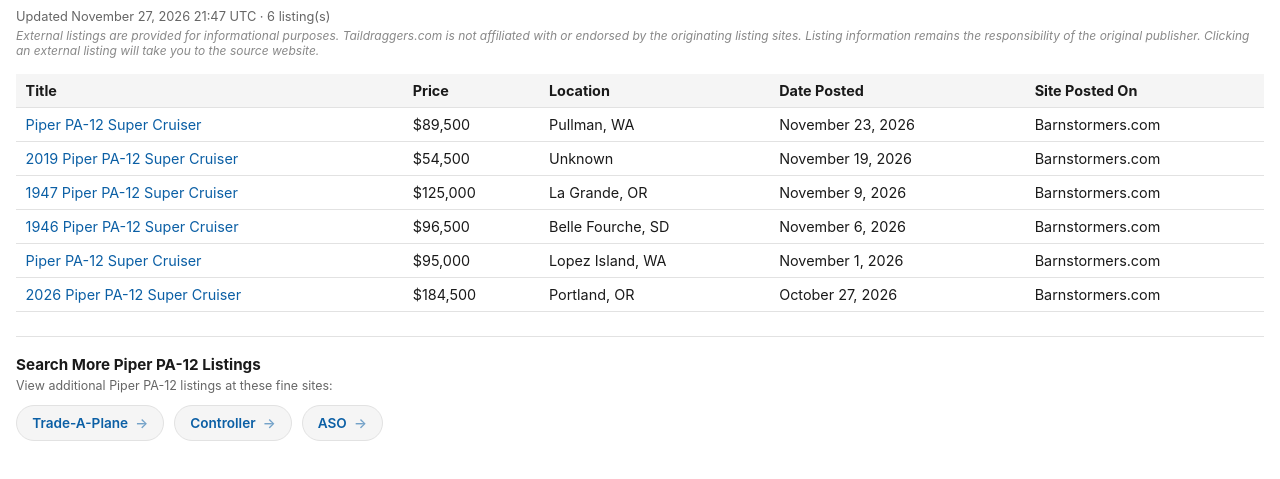
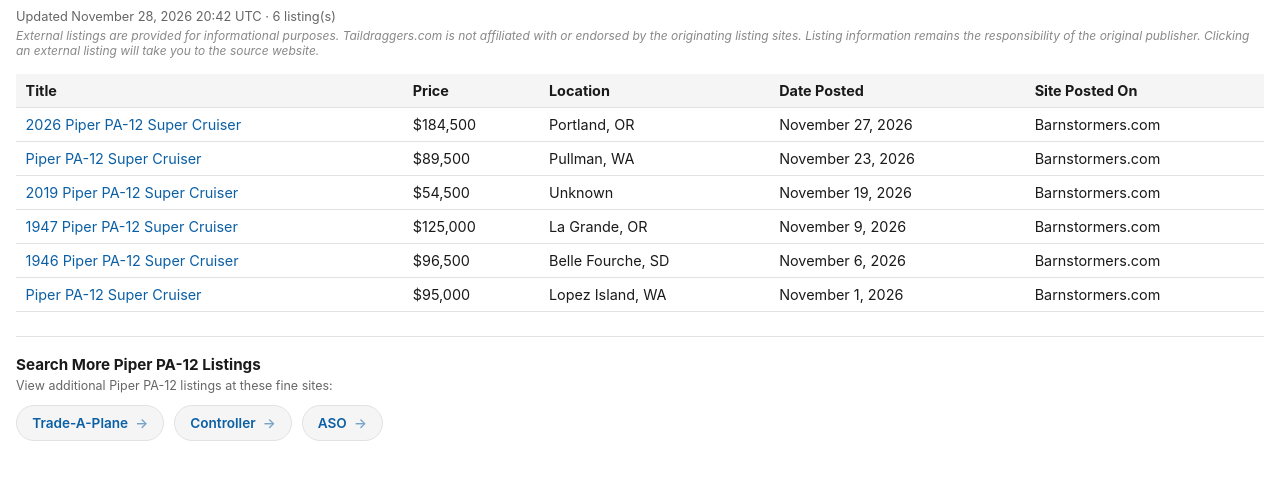
Before and after one commit to taildraggers/piper-pa12-for-sale, a plain HTML site: page docs/index.html in a window 1280 px wide. Shown: the part 43-522 px from the top of the page. Drawn offline with Linux system fonts and the light colour scheme.

Commit message:
Update Piper PA-12 listings (2026-11-28)

```diff
--- a/docs/index.html
+++ b/docs/index.html
@@ -76,19 +76,19 @@
 </head>
 <body>
   <h1>Other Piper PA-12 Ads on the Web</h1>
-  <div class="updated">Updated November 27, 2026 21:47 UTC &middot; 6 listing(s)</div>
+  <div class="updated">Updated November 28, 2026 20:42 UTC &middot; 6 listing(s)</div>
   <div class="disclaimer">External listings are provided for informational purposes. Taildraggers.com is not affiliated with or endorsed by the originating listing sites. Listing information remains the responsibility of the original publisher. Clicking an external listing will take you to the source website.</div>
   <table>
     <thead>
       <tr><th>Title</th><th>Price</th><th>Location</th><th>Date Posted</th><th>Site Posted On</th></tr>
     </thead>
     <tbody>
+        <tr><td><a href="https://www.barnstormers.com/classified-2063501-2026-PA-12-Super-Cruiser.html" target="_blank" rel="noopener noreferrer">2026 Piper PA-12 Super Cruiser</a></td><td>$184,500</td><td>Portland, OR</td><td>November 27, 2026</td><td>Barnstormers.com</td></tr>
         <tr><td><a href="https://www.barnstormers.com/classified-2044584-Piper-PA-12-Super-Cruiser.html" target="_blank" rel="noopener noreferrer">Piper PA-12 Super Cruiser</a></td><td>$89,500</td><td>Pullman, WA</td><td>November 23, 2026</td><td>Barnstormers.com</td></tr>
         <tr><td><a href="https://www.barnstormers.com/classified-2065151-2019-Experimental-PA-12.html" target="_blank" rel="noopener noreferrer">2019 Piper PA-12 Super Cruiser</a></td><td>$54,500</td><td>Unknown</td><td>November 19, 2026</td><td>Barnstormers.com</td></tr>
         <tr><td><a href="https://www.barnstormers.com/classified-2082815-1947-Piper-PA-12-Super-Cruiser.html" target="_blank" rel="noopener noreferrer">1947 Piper PA-12 Super Cruiser</a></td><td>$125,000</td><td>La Grande, OR</td><td>November 9, 2026</td><td>Barnstormers.com</td></tr>
         <tr><td><a href="https://www.barnstormers.com/classified-2082274-1946-Piper-PA-12-(150hp).html" target="_blank" rel="noopener noreferrer">1946 Piper PA-12 Super Cruiser</a></td><td>$96,500</td><td>Belle Fourche, SD</td><td>November 6, 2026</td><td>Barnstormers.com</td></tr>
         <tr><td><a href="https://www.barnstormers.com/classified-2047183-PA-12.html" target="_blank" rel="noopener noreferrer">Piper PA-12 Super Cruiser</a></td><td>$95,000</td><td>Lopez Island, WA</td><td>November 1, 2026</td><td>Barnstormers.com</td></tr>
-        <tr><td><a href="https://www.barnstormers.com/classified-2063501-2026-PA-12-Super-Cruiser.html" target="_blank" rel="noopener noreferrer">2026 Piper PA-12 Super Cruiser</a></td><td>$184,500</td><td>Portland, OR</td><td>October 27, 2026</td><td>Barnstormers.com</td></tr>
     </tbody>
   </table>
   <div class="more-resources">
```
